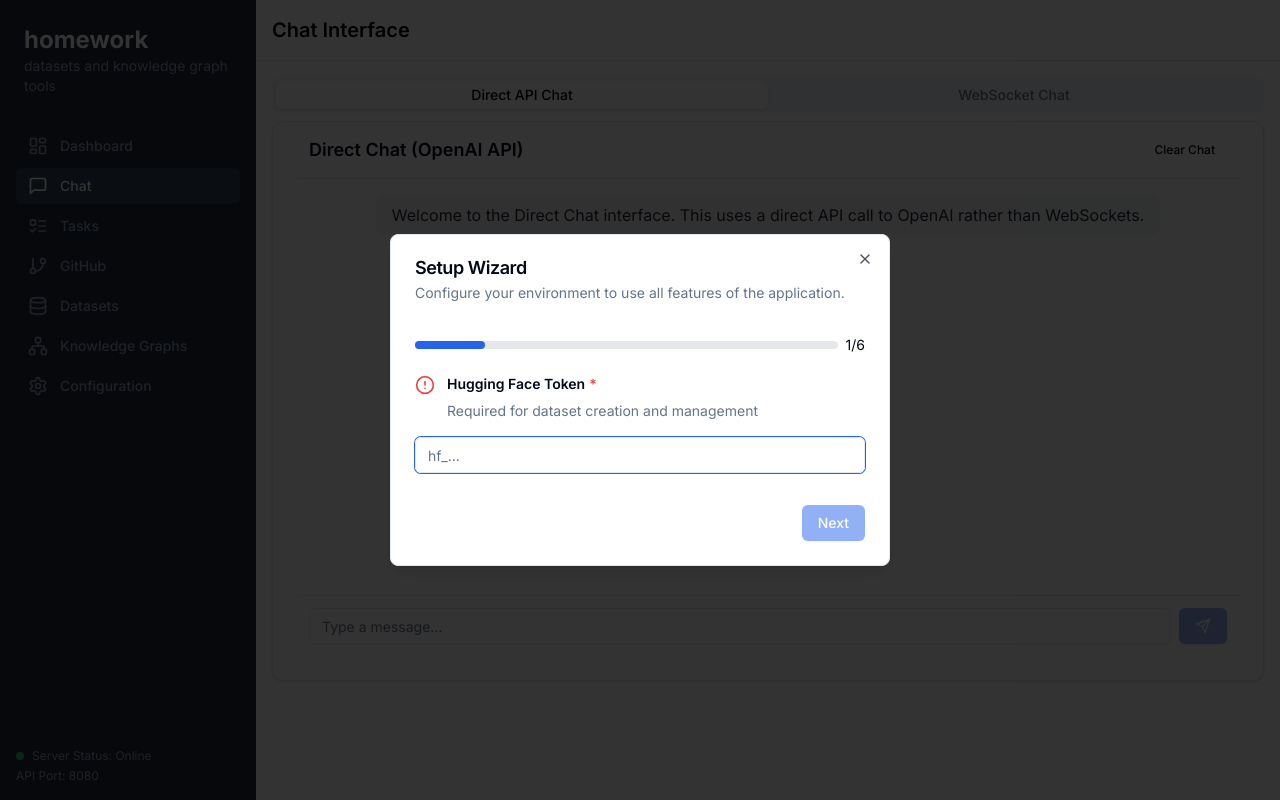
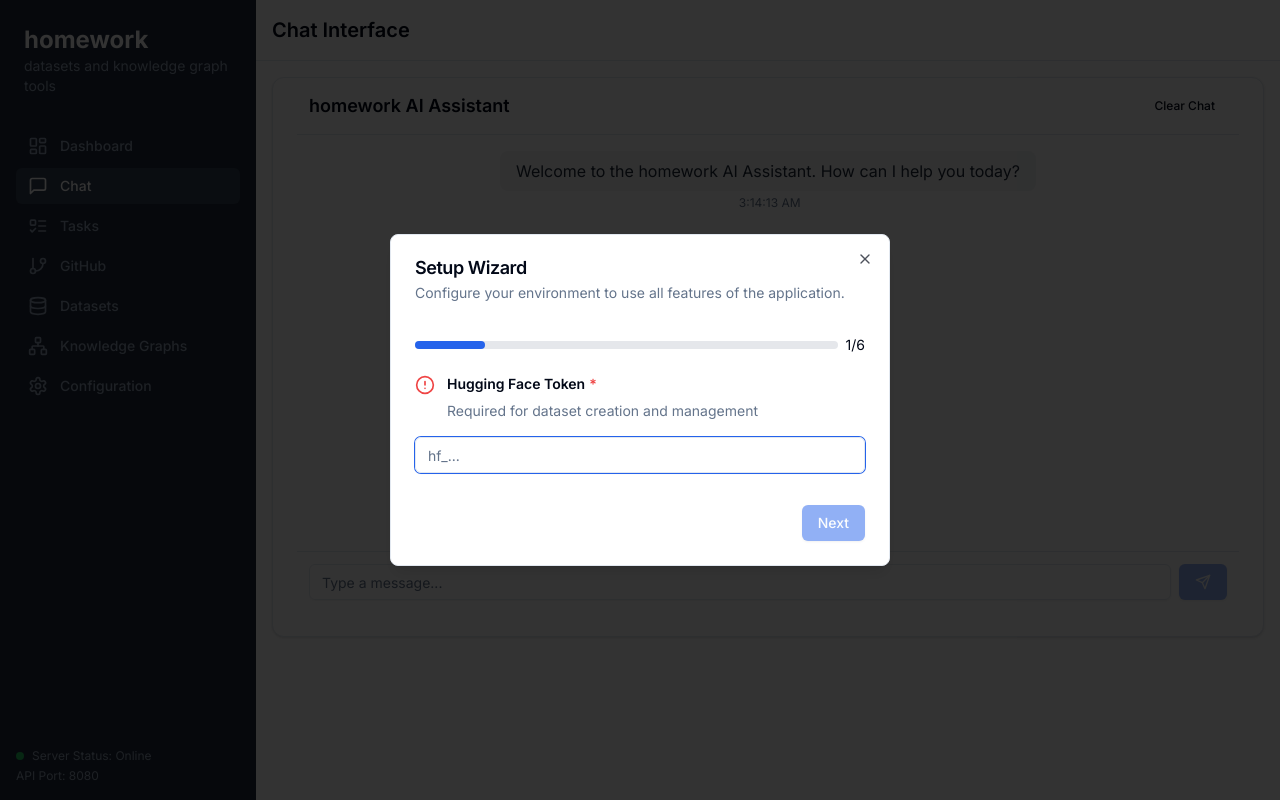
Before and after one commit to and-other-tales/homework, a Next.js app in the folder frontend/: page /chat in a window 1280 px wide. Built offline with nearby package versions, Linux system fonts and the light colour scheme; no server answers.

Commit message:
+ Remove Websockets

```diff
--- a/frontend/src/app/api/chat/route.ts
+++ b/frontend/src/app/api/chat/route.ts
@@ -3,11 +3,17 @@
 // Direct OpenAI API Chat endpoint
 export async function POST(request: NextRequest) {
   try {
-    const { message, model } = await request.json();
+    const { message, model, apiKey: clientApiKey } = await request.json();
 
-    // Get the API key from environment or localStorage
-    // For security reasons, we use a server-side environment variable if available
-    const apiKey = process.env.OPENAI_API_KEY;
+    // Get the API key from environment variables first
+    // For security reasons, we prefer a server-side environment variable
+    let apiKey = process.env.OPENAI_API_KEY;
+
+    // Fall back to client-provided API key if server doesn't have one
+    if (!apiKey && clientApiKey) {
+      apiKey = clientApiKey;
+      console.log("Using client-provided API key");
+    }
 
     if (!apiKey) {
       // Without an API key, return an error message
--- a/frontend/src/app/chat/page.tsx
+++ b/frontend/src/app/chat/page.tsx
@@ -1,31 +1,13 @@
 'use client';
 
-import { useState } from "react";
 import PageLayout from "@/components/layout/page-layout";
-import { ChatInterface } from "@/components/chat/chat-interface";
 import { SimpleChat } from "@/components/chat/simple-chat";
-import { ExampleCommands } from "@/components/chat/example-commands";
-import { Tabs, TabsContent, TabsList, TabsTrigger } from "@/components/ui/tabs";
 
 export default function ChatPage() {
-  const [activeTab, setActiveTab] = useState("simple");
-
   return (
     <PageLayout title="Chat Interface">
       <div className="mx-auto flex max-w-5xl flex-col space-y-4">
-        <Tabs defaultValue="simple" onValueChange={setActiveTab}>
-          <TabsList className="grid w-full grid-cols-2">
-            <TabsTrigger value="simple">Direct API Chat</TabsTrigger>
-            <TabsTrigger value="websocket">WebSocket Chat</TabsTrigger>
-          </TabsList>
-          <TabsContent value="simple">
-            <SimpleChat />
-          </TabsContent>
-          <TabsContent value="websocket">
-            <ChatInterface />
-          </TabsContent>
-        </Tabs>
-        {activeTab === "websocket" && <ExampleCommands />}
+        <SimpleChat />
       </div>
     </PageLayout>
   );
--- a/frontend/src/components/chat/simple-chat.tsx
+++ b/frontend/src/components/chat/simple-chat.tsx
@@ -26,7 +26,7 @@
       {
         id: 'welcome',
         type: 'system',
-        content: 'Welcome to the Direct Chat interface. This uses a direct API call to OpenAI rather than WebSockets.',
+        content: 'Welcome to the homework AI Assistant. How can I help you today?',
         timestamp: new Date().toISOString()
       }
     ]);
@@ -44,7 +44,7 @@
 
     // Add user message to chat
     const userMessage: Message = {
-      id: crypto.randomUUID(),
+      id: `user_${Date.now()}_${Math.random().toString(36).substring(2, 9)}`,
       type: 'user',
       content: input,
       timestamp: new Date().toISOString()
@@ -54,7 +54,7 @@
 
     // Add thinking message
     const thinkingMessage: Message = {
-      id: crypto.randomUUID(),
+      id: `thinking_${Date.now()}_${Math.random().toString(36).substring(2, 9)}`,
       type: 'thinking',
       content: 'Thinking...',
       timestamp: new Date().toISOString()
@@ -65,14 +65,21 @@
     setInput('');
 
     try {
-      // Load model preference from localStorage if available
+      // Load preferences from localStorage if available
       let chatModel = "gpt-3.5-turbo";
+      let apiKey = "";
+
       try {
         const savedConfig = localStorage.getItem('homework_config_state');
         if (savedConfig) {
           const config = JSON.parse(savedConfig);
           if (config.chat_model) {
             chatModel = config.chat_model;
+          }
+
+          // Include API key if available in local storage
+          if (config.openai_api_key) {
+            apiKey = config.openai_api_key;
           }
         }
       } catch (e) {
@@ -87,7 +94,8 @@
         },
         body: JSON.stringify({
           message: input,
-          model: chatModel
+          model: chatModel,
+          apiKey: apiKey  // Send API key if available from client storage
         })
       });
 
@@ -99,7 +107,7 @@
 
         // Add error message
         const errorMessage: Message = {
-          id: crypto.randomUUID(),
+          id: `error_${Date.now()}_${Math.random().toString(36).substring(2, 9)}`,
           type: 'error',
           content: errorData.message || 'Failed to get a response from the chat server.',
           timestamp: new Date().toISOString()
@@ -115,7 +123,7 @@
 
       // Add assistant message
       const assistantMessage: Message = {
-        id: crypto.randomUUID(),
+        id: `assistant_${Date.now()}_${Math.random().toString(36).substring(2, 9)}`,
         type: 'assistant',
         content: data.message,
         timestamp: new Date().toISOString()
@@ -136,7 +144,7 @@
 
       // Add error message
       const errorMessage: Message = {
-        id: crypto.randomUUID(),
+        id: `error_${Date.now()}_${Math.random().toString(36).substring(2, 9)}`,
         type: 'error',
         content: error instanceof Error
           ? error.message
@@ -160,7 +168,7 @@
       <CardContent className="flex h-full flex-col p-0">
         <div className="flex items-center justify-between border-b p-3">
           <div className="flex items-center">
-            <h3 className="text-lg font-semibold">Direct Chat (OpenAI API)</h3>
+            <h3 className="text-lg font-semibold">homework AI Assistant</h3>
           </div>
           <div className="flex items-center gap-2">
             <Button variant="ghost" size="sm" onClick={handleClearChat}>
```
